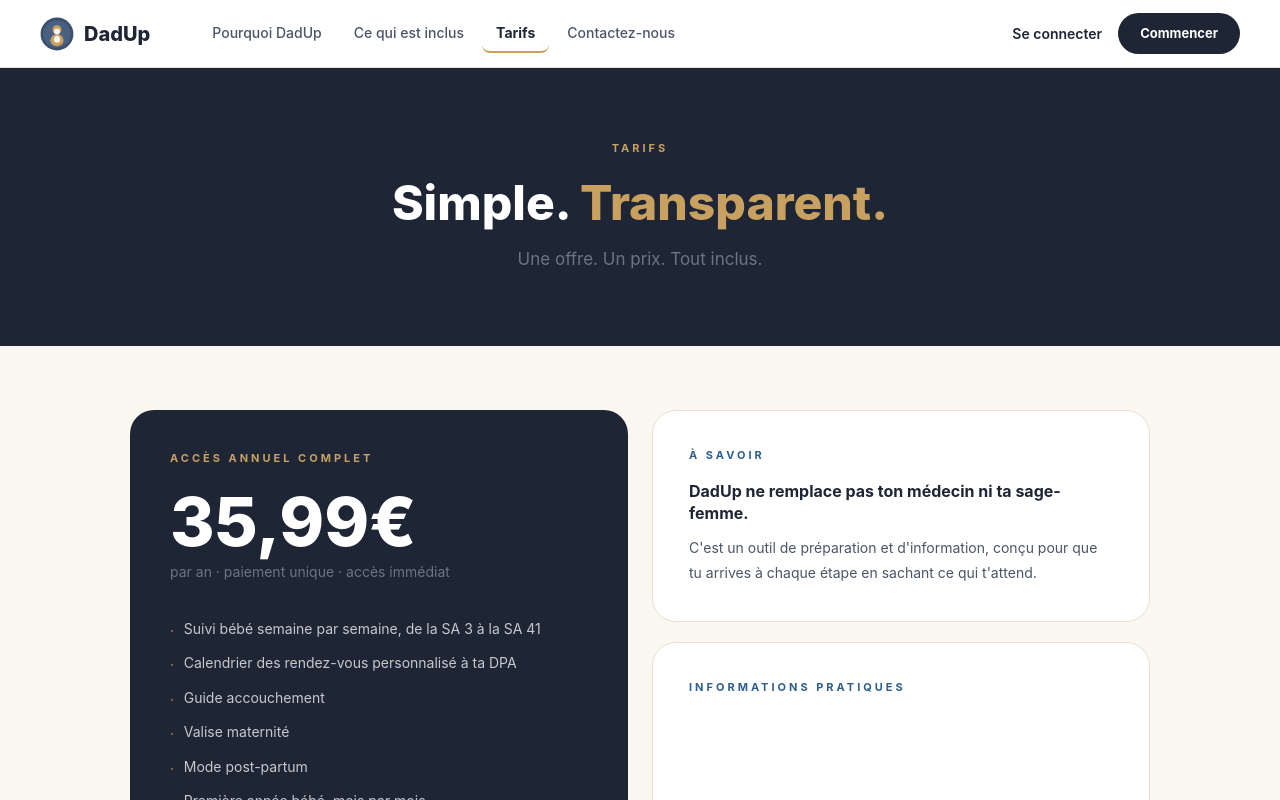
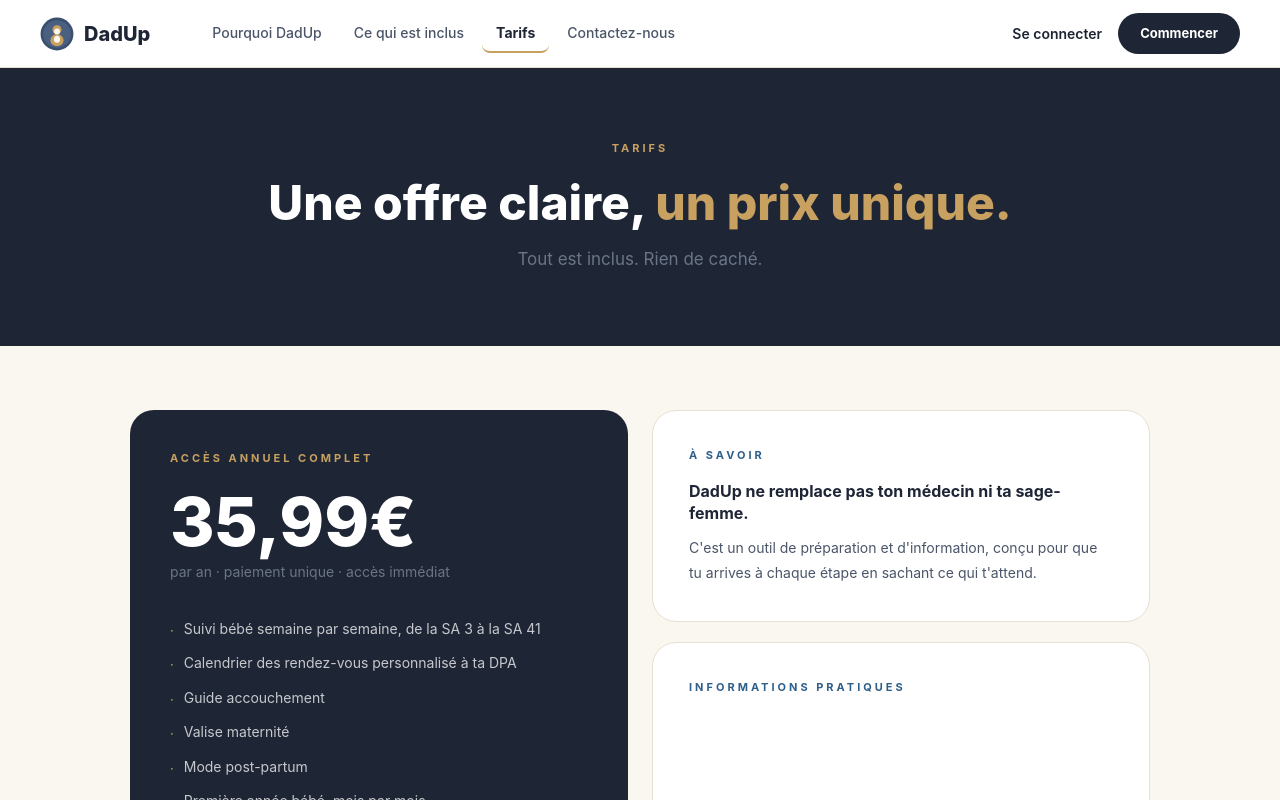
Before and after one commit to Julproject/dadup, a Next.js app: page /tarifs in a window 1280 px wide. Shown: the top 800 px of the page. Built offline with nearby package versions, Linux system fonts and the light colour scheme.

Commit message:
Update page.tsx

```diff
--- a/app/tarifs/page.tsx
+++ b/app/tarifs/page.tsx
@@ -105,9 +105,9 @@ export default function TarifsPage() {
         <div style={{ maxWidth: '760px', margin: '0 auto', textAlign: 'center' }}>
           <p style={{ color: C.gold, fontSize: '11px', fontWeight: 700, letterSpacing: '3px', textTransform: 'uppercase', margin: '0 0 20px' }}>Tarifs</p>
           <h1 style={{ color: C.white, fontSize: '48px', fontWeight: 800, margin: '0 0 16px', lineHeight: 1.1 }}>
-            Simple. <span style={{ color: C.gold }}>Transparent.</span>
+            Une offre claire, <span style={{ color: C.gold }}>un prix unique.</span>
           </h1>
-          <p style={{ color: '#6a7585', fontSize: '17px', lineHeight: 1.7, margin: 0 }}>Une offre. Un prix. Tout inclus.</p>
+          <p style={{ color: '#6a7585', fontSize: '17px', lineHeight: 1.7, margin: 0 }}>Tout est inclus. Rien de caché.</p>
         </div>
       </section>
 
@@ -199,7 +199,7 @@ export default function TarifsPage() {
             },
             {
               q: "Que se passe-t-il si bébé naît avant la DPA que j'ai renseignée ?",
-              r: "Le contenu s'adapte à votre situation réelle. Vous pouvez modifier votre DPA dans les paramètres de votre compte à tout moment."
+              r: "Le contenu s'adapte à votre situation réelle. Vous pouvez déclarer la naissance à tout moment depuis votre compte."
             },
             {
               q: "Comment fonctionne la garantie 14 jours ?",
```
